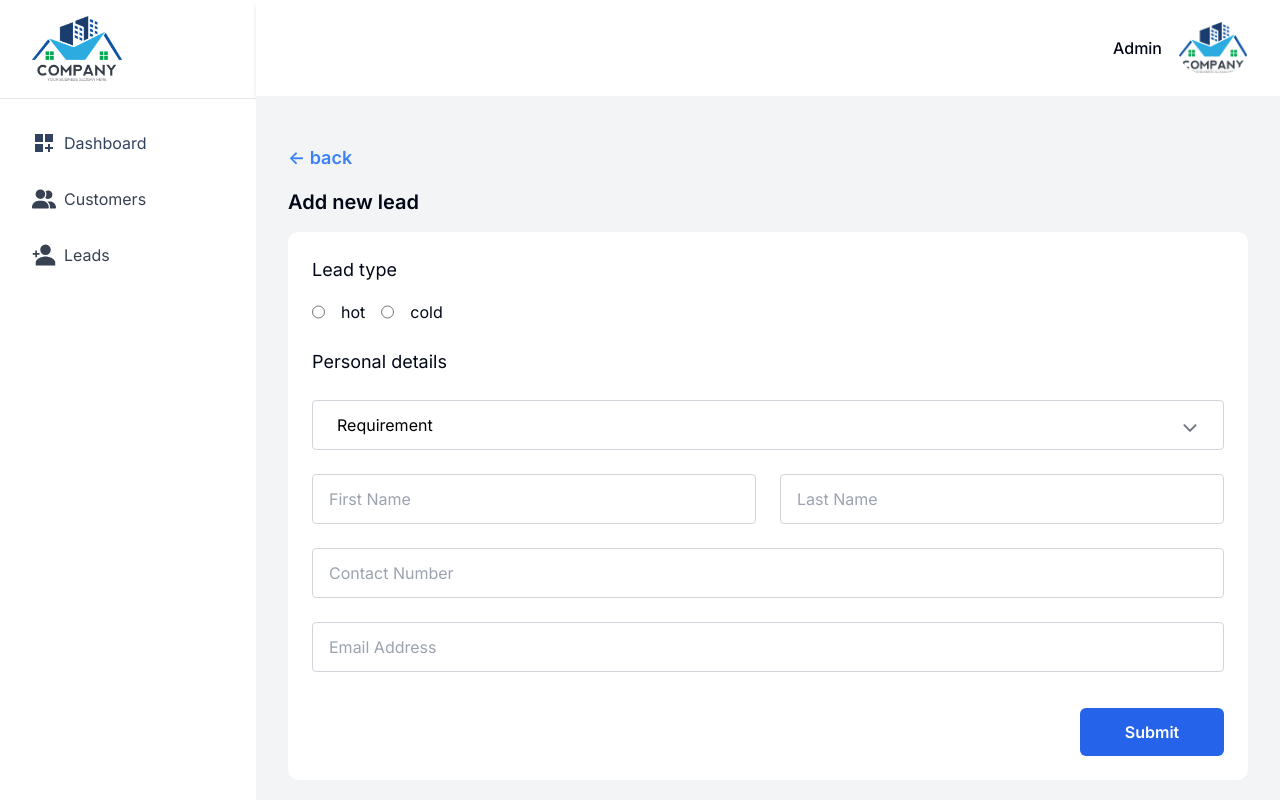
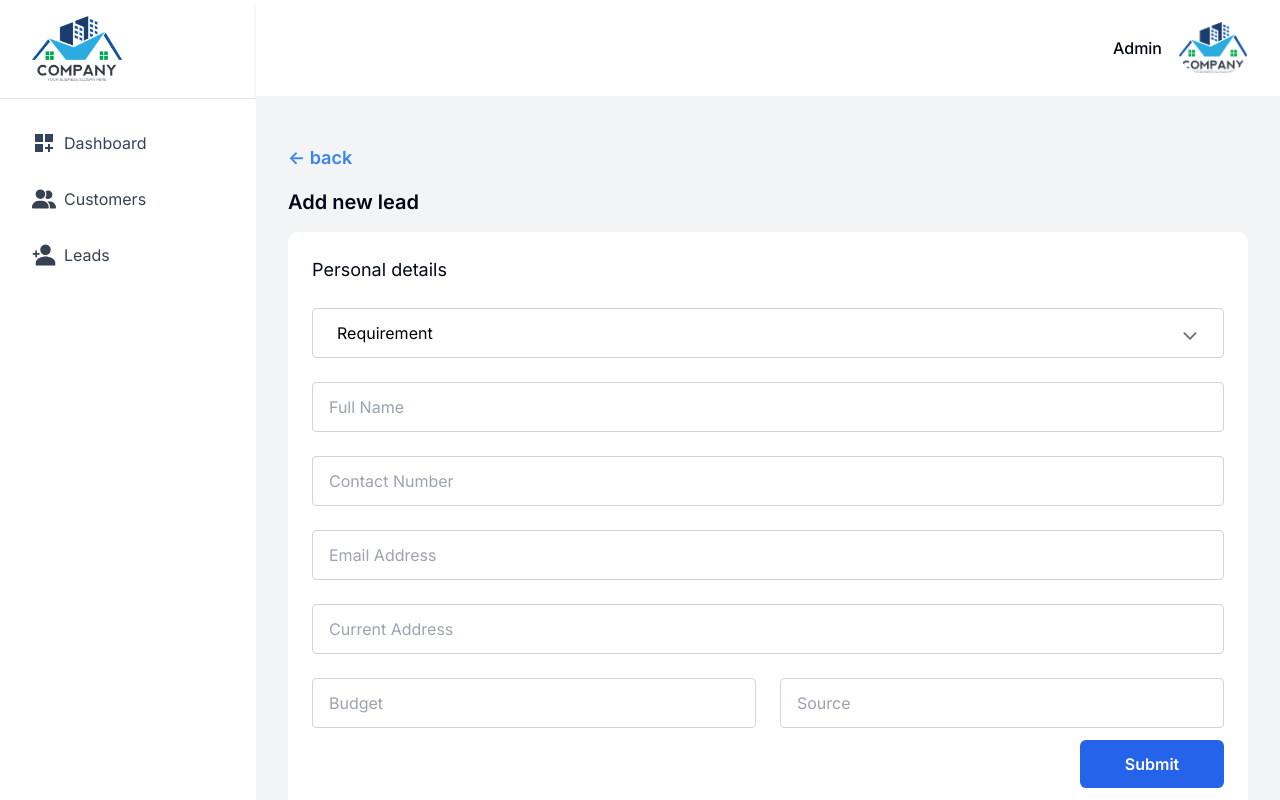
Before and after one commit to sunilsalat/crm_re_fe, a Next.js app: page /leads/add-lead in a window 1280 px wide. Built offline with nearby package versions, Linux system fonts and the light colour scheme.

Commit message:
lead create api add

```diff
--- a/src/app/(dashboard)/leads/add-lead/page.tsx
+++ b/src/app/(dashboard)/leads/add-lead/page.tsx
@@ -1,6 +1,9 @@
 'use client';
 
+import { leadType } from '@/app/types/asyncActions';
 import { AddLeadsFormData } from '@/app/types/types';
+import { useAppDispatch } from '@/hook';
+import { createLead } from '@/redux/features/lead/leadAsyncActions';
 import { useRouter } from 'next/navigation';
 import React, { useState } from 'react';
 import { useForm } from 'react-hook-form';
@@ -17,10 +20,18 @@ const Page = () => {
     formState: { errors },
   } = useForm<AddLeadsFormData>();
 
+  const dispatch = useAppDispatch();
+
   const [formData, setFormData] = useState({});
 
   const onSubmit = (values: any) => {
     console.log(values, 'values');
+
+    dispatch(createLead(values)).then((e) => {
+      if (e.type === `${leadType}/fulfilled`) {
+        // router.push('/leads');
+      }
+    });
   };
 
   const handleChange = (e: any) => {
@@ -46,7 +57,7 @@ const Page = () => {
           onSubmit={handleSubmit(onSubmit)}
           className="flex flex-col"
         >
-          <div className="mb-6">
+          {/* <div className="mb-6">
             <h2 className="mb-4 text-lg">Lead type</h2>
 
             <div className="flex space-x-4">
@@ -66,7 +77,7 @@ const Page = () => {
             {errors.lead_type && errors.lead_type.type === 'required' && (
               <span className="mt-2 block text-red-500 ">* This is required</span>
             )}
-          </div>
+          </div> */}
 
           <div className="mb-6 space-y-6">
             <h2 className="mb-4 text-lg">Personal details</h2>
@@ -93,30 +104,14 @@ const Page = () => {
             <div className="flex w-full space-x-6">
               <div className="w-full">
                 <input
-                  {...register('first_name', {
+                  {...register('name', {
                     required: true,
                     onChange: handleChange,
                   })}
-                  placeholder="First Name"
-                  className={`${getValues('first_name') ? 'border-magenta' : 'border-gray-300'} ${errors.first_name ? 'border-red-500' : 'border-gray-300'} w-full rounded-sm border px-4 py-3 text-md`}
+                  placeholder="Full Name"
+                  className={`${getValues('name') ? 'border-magenta' : 'border-gray-300'} ${errors.name ? 'border-red-500' : 'border-gray-300'} w-full rounded-sm border px-4 py-3 text-md`}
                 />
-                {errors.first_name && errors.first_name.type === 'required' && (
-                  <span className="mt-2 block text-red-500 ">
-                    * This is required
-                  </span>
-                )}
-              </div>
-
-              <div className="w-full">
-                <input
-                  {...register('last_name', {
-                    required: true,
-                    onChange: handleChange,
-                  })}
-                  placeholder="Last Name"
-                  className={`${getValues('last_name') ? 'border-magenta' : 'border-gray-300'} ${errors.last_name ? 'border-red-500' : 'border-gray-300'} w-full rounded-sm border px-4 py-3 text-md`}
-                />
-                {errors.last_name && errors.last_name.type === 'required' && (
+                {errors.name && errors.name.type === 'required' && (
                   <span className="mt-2 block text-red-500 ">
                     * This is required
                   </span>
@@ -129,16 +124,16 @@ const Page = () => {
               <input
                 type="number"
                 onChangeCapture={handlecontact_numberChange}
-                {...register('contact_number', {
+                {...register('phone', {
                   required: true,
                   onChange: handleChange,
                 })}
                 placeholder="Contact Number"
-                className={`${getValues('contact_number') ? 'border-magenta' : 'border-gray-300'} w-full rounded-sm border px-4 py-3 text-md ${errors.contact_number ? 'border-red-500' : 'border-gray-300'}`}
+                className={`${getValues('phone') ? 'border-magenta' : 'border-gray-300'} w-full rounded-sm border px-4 py-3 text-md ${errors.phone ? 'border-red-500' : 'border-gray-300'}`}
               />
 
-              {errors.contact_number &&
-                errors.contact_number.type === 'required' && (
+              {errors.phone &&
+                errors.phone.type === 'required' && (
                   <span className="mt-2 block text-red-500 ">
                     * This is required
                   </span>
@@ -148,15 +143,15 @@ const Page = () => {
             <div>
               <input
                 type="email"
-                {...register('email_id', {
+                {...register('email', {
                   required: true,
                   onChange: handleChange,
                   pattern: /^\S+@\S+$/i,
                 })}
                 placeholder="Email Address"
-                className={`${getValues('email_id') ? 'border-magenta' : 'border-gray-300'} w-full rounded-sm border px-4 py-3 text-md ${errors.email_id ? 'border-red-500' : 'border-gray-300'}`}
+                className={`${getValues('email') ? 'border-magenta' : 'border-gray-300'} w-full rounded-sm border px-4 py-3 text-md ${errors.email ? 'border-red-500' : 'border-gray-300'}`}
               />
-              {errors.email_id && errors.email_id.type === 'required' && (
+              {errors.email && errors.email.type === 'required' && (
                 <span className="mt-2 block text-red-500 ">
                   * This is required
                 </span>
@@ -164,17 +159,66 @@ const Page = () => {
             </div>
           </div>
 
+          <div className="w-full">
+              <input
+                {...register('address', {
+                  required: true,
+                  onChange: handleChange,
+                })}
+                placeholder="Current Address"
+                className={`${getValues('address') ? 'border-magenta' : 'border-gray-300'} ${errors.address ? 'border-red-500' : 'border-gray-300'} w-full rounded-sm border px-4 py-3 text-md`}
+              />
+              {errors.address && errors.address.type === 'required' && (
+                <span className="mt-2 block text-red-500 ">
+                  * This is required
+                </span>
+              )}
+          </div>
+
+          <div className="flex w-full space-x-6 mt-6">
+
+          <div className="w-full">
+              {/* validate: validatecontact_number, */}
+              <input
+                type="number"
+                onChangeCapture={handlecontact_numberChange}
+                {...register('budget', {
+                  required: true,
+                  onChange: handleChange,
+                })}
+                placeholder="Budget"
+                className={`${getValues('budget') ? 'border-magenta' : 'border-gray-300'} w-full rounded-sm border px-4 py-3 text-md ${errors.budget ? 'border-red-500' : 'border-gray-300'}`}
+              />
+
+              {errors.budget &&
+                errors.budget.type === 'required' && (
+                  <span className="mt-2 block text-red-500 ">
+                    * This is required
+                  </span>
+                )}
+            </div>
+
+              <div className="w-full">
+                <input
+                  {...register('source', {
+                    required: true,
+                    onChange: handleChange,
+                  })}
+                  placeholder="Source"
+                  className={`${getValues('source') ? 'border-magenta' : 'border-gray-300'} ${errors.source ? 'border-red-500' : 'border-gray-300'} w-full rounded-sm border px-4 py-3 text-md`}
+                />
+                {errors.source && errors.source.type === 'required' && (
+                  <span className="mt-2 block text-red-500 ">
+                    * This is required
+                  </span>
+                )}
+              </div>
+            </div>
+
           <button
             type="submit"
             className="bg-blue-600 ml-auto mt-3 block min-w-36 rounded-md py-3 font-semibold text-white"
           >
-            {/* {leadPending ?
-          <div
-              className={`inline-block h-4 w-4 animate-spin rounded-full border-4 border-solid border-white border-current border-r-transparent align-[-0.125em] motion-reduce:animate-[spin_1.5s_linear_infinite]`}
-              role="status">
-          </div>
-
-          : 'Submit'} */}
             Submit
           </button>
         </form>
--- a/src/app/types/asyncActions.ts
+++ b/src/app/types/asyncActions.ts
@@ -1,3 +1,5 @@
 export const loginType = 'auth/userLogin';
 export const registerType = 'auth/userRegister';
 export const logoutType = 'auth/userLogout';
+
+export const leadType = 'auth/userLogout';
--- a/src/app/types/types.ts
+++ b/src/app/types/types.ts
@@ -8,13 +8,16 @@ import {
 } from '@/constant/auth';
 
 export type AddLeadsFormData = {
-  lead_type: 'Hot' | 'Cold';
-  title: 'Mr.' | 'Ms.' | 'Miss.';
-  first_name: string;
-  last_name: string;
-  contact_number: number;
-  email_id: string;
+  lead_type?: 'Hot' | 'Cold';
+
+  name: string;
+  phone: number;
+  email: string;
+  address:string;
+  project:string;
   requirement: string;
+  source:string;
+  budget:string;
 };
 
 export type LoginFormData = {
--- a/src/config/config.ts
+++ b/src/config/config.ts
@@ -3,3 +3,5 @@ export const baseUrl = 'http://localhost:8000/api/v1/';
 export const loginUrl = `${baseUrl}user/login`;
 export const registerUrl = `${baseUrl}user/register`;
 export const logoutUrl = `${baseUrl}user/logout`;
+
+export const createLeadUrl = `${baseUrl}lead/create`;
--- /dev/null
+++ b/src/redux/features/lead/leadAsyncActions.ts
@@ -0,0 +1,15 @@
+import createAsyncThunkForSlice from '@/lib/asyncthunk';
+import { leadType, loginType, logoutType, registerType } from '@/app/types/asyncActions';
+import { createLeadFn } from './leadCrud';
+
+export const createLead = createAsyncThunkForSlice(leadType, createLeadFn, {
+  isToast: true,
+});
+
+// export const userRegister = createAsyncThunkForSlice(registerType, register, {
+//   isToast: true,
+// });
+
+// export const userLogout = createAsyncThunkForSlice(logoutType, logout, {
+//   isToast: true,
+// });
--- /dev/null
+++ b/src/redux/features/lead/leadCrud.ts
@@ -0,0 +1,15 @@
+import axios from 'axios';
+
+import { createLeadUrl } from '@/config/config';
+
+export const createLead = (data: any) => {
+  return axios.post(createLeadUrl, data);
+};
+
+// export const register = (data: any) => {
+//   return axios.post(registerUrl, data);
+// };
+
+// export const logout = (data: any) => {
+//   return axios.post(logoutUrl, data);
+// };
```
Also changed, not shown: src/redux/features/lead/authSlice.ts (added, +69 -0 lines).
